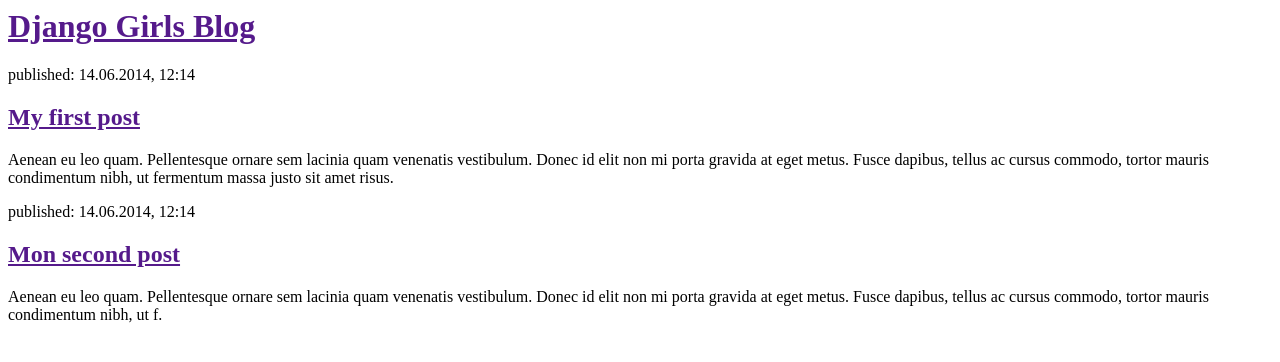
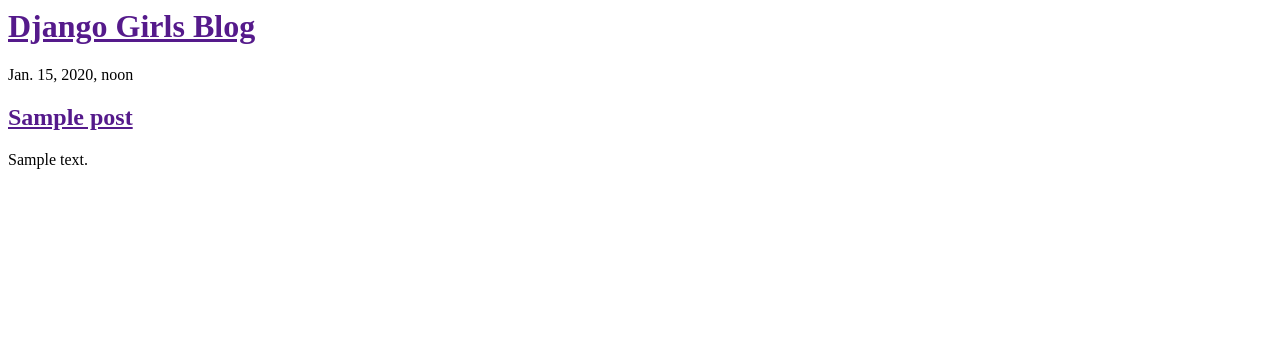
Before and after one commit to hajaXparrow/my-first-blog, a Django app: template blog/templates/blog/post_list.html in a window 1280 px wide. Shown: the top 362 px of the page. Run offline with Django 3.2, Linux system fonts and the light colour scheme; the template is opened without the code that fills it: values that come from a table or form of the project are taken from there, others are empty; tables that the repository leaves empty hold one stand-in row (values such as "Sample post").

Commit message:
integrate template posts from database and setting to local

```diff
--- a/blog/templates/blog/post_list.html
+++ b/blog/templates/blog/post_list.html
@@ -7,16 +7,13 @@
             <h1><a href="">Django Girls Blog</a></h1>
         </div>
 
-        <div>
-            <p>published: 14.06.2014, 12:14</p>
-            <h2><a href="">My first post</a></h2>
-            <p>Aenean eu leo quam. Pellentesque ornare sem lacinia quam venenatis vestibulum. Donec id elit non mi porta gravida at eget metus. Fusce dapibus, tellus ac cursus commodo, tortor mauris condimentum nibh, ut fermentum massa justo sit amet risus.</p>
-        </div>
+        {% for post in posts %}
+            <div>
+                <p>{{post.published_date}}</p>
+                <h2><a href="">{{post.title}}</a></h2>
+                <p>{{post.text}}</p>
+            </div>
+        {%endfor%}
 
-        <div>
-            <p>published: 14.06.2014, 12:14</p>
-            <h2><a href="">Mon second post</a></h2>
-            <p>Aenean eu leo quam. Pellentesque ornare sem lacinia quam venenatis vestibulum. Donec id elit non mi porta gravida at eget metus. Fusce dapibus, tellus ac cursus commodo, tortor mauris condimentum nibh, ut f.</p>
-        </div>
     </body>
 </html>
--- a/blog/views.py
+++ b/blog/views.py
@@ -1,4 +1,7 @@
 from django.shortcuts import render
+from django.utils import timezone
+from .models import Post
 
 def post_list(request):
-    return render(request, 'blog/post_list.html', {})
+    posts = Post.objects.filter(published_date__lte=timezone.now()).order_by('published_date')
+    return render(request, 'blog/post_list.html', {'posts': posts})
--- a/mysite/settings.py
+++ b/mysite/settings.py
@@ -25,10 +25,7 @@
 # SECURITY WARNING: don't run with debug turned on in production!
 DEBUG = True
 
-ALLOWED_HOSTS = [
-'hajaxparrow.pythonanywhere.com',
-
-]
+ALLOWED_HOSTS = []
 
 
 # Application definition
```
